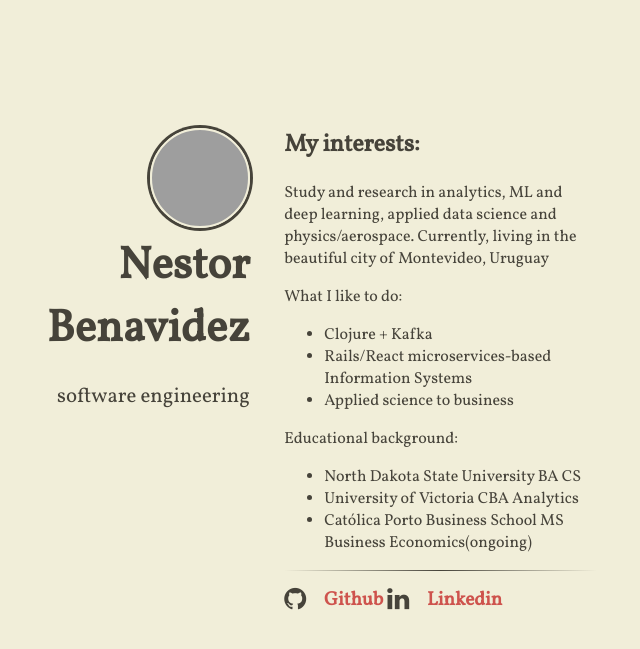
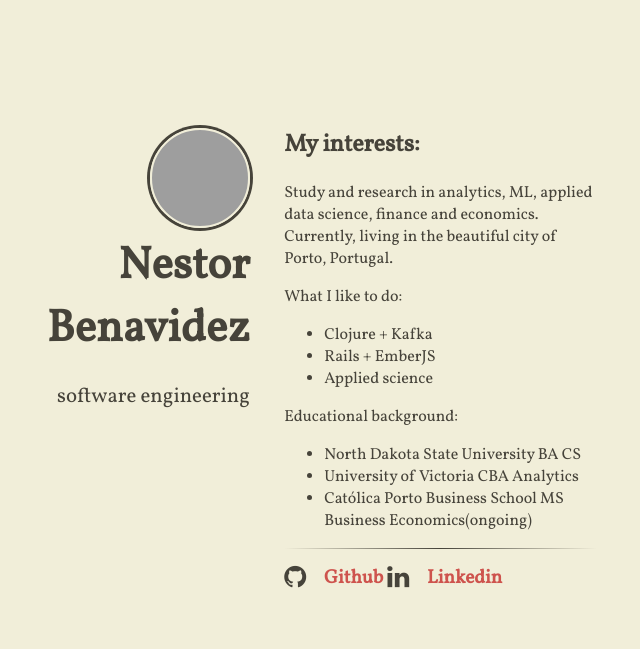
Before and after one commit to nestorbenavidez/shortkingstories.github.io, a Jekyll site: the page built from index.html, in a window 1280 px wide, cut to the strip 0-649 px from the top of the page. Shown: the whole strip, without its empty margins (383-1023 px from the left). Built offline with Jekyll 4.4.1, drawn with Linux system fonts in a browser that asks for light colours; nearby versions of some CDN libraries; grey boxes are pictures that could not be loaded.

Commit message:
Update content.html

```diff
--- a/_includes/content.html
+++ b/_includes/content.html
@@ -1,11 +1,12 @@
 <h2>My interests:</h2>
-<p>Study and research in analytics, ML and deep learning, applied data science and physics/aerospace. Currently, living in the beautiful city of Montevideo, Uruguay</p>
+<p>Study and research in analytics, ML, applied data science, finance and economics.
+  Currently, living in the beautiful city of Porto, Portugal.</p>
 
 <p>What I like to do:</p>
 <ul>
   <li>Clojure + Kafka</li>
-  <li>Rails/React microservices-based Information Systems</li>
-  <li>Applied science to business</li>
+  <li>Rails + EmberJS</li>
+  <li>Applied science</li>
 </ul>
 
 <p>Educational background:</p>
```
